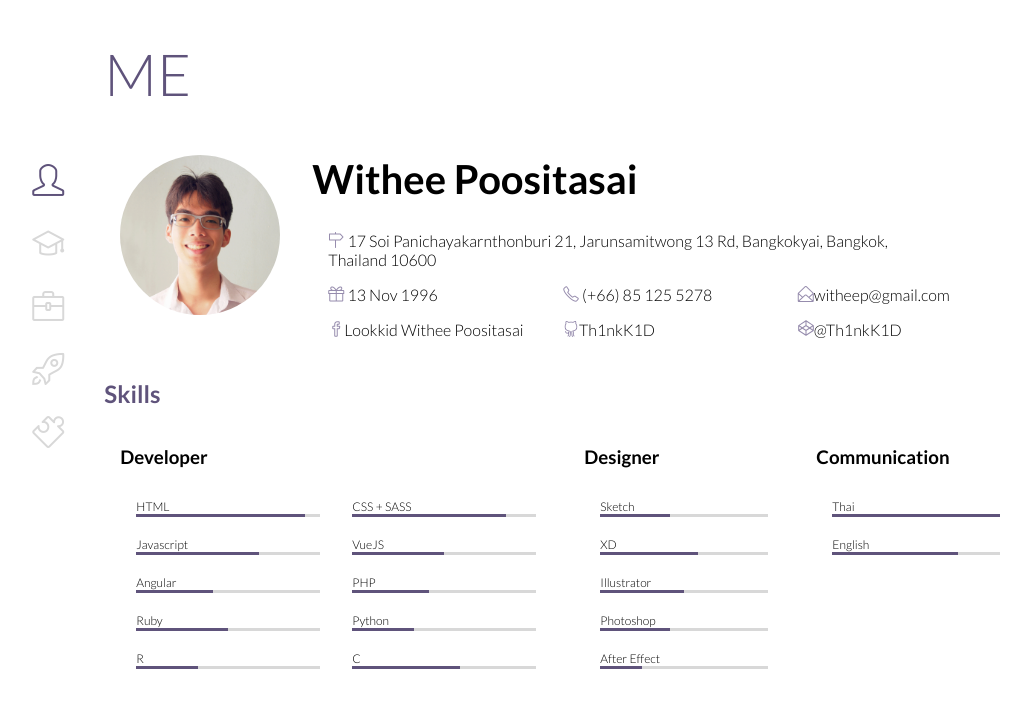
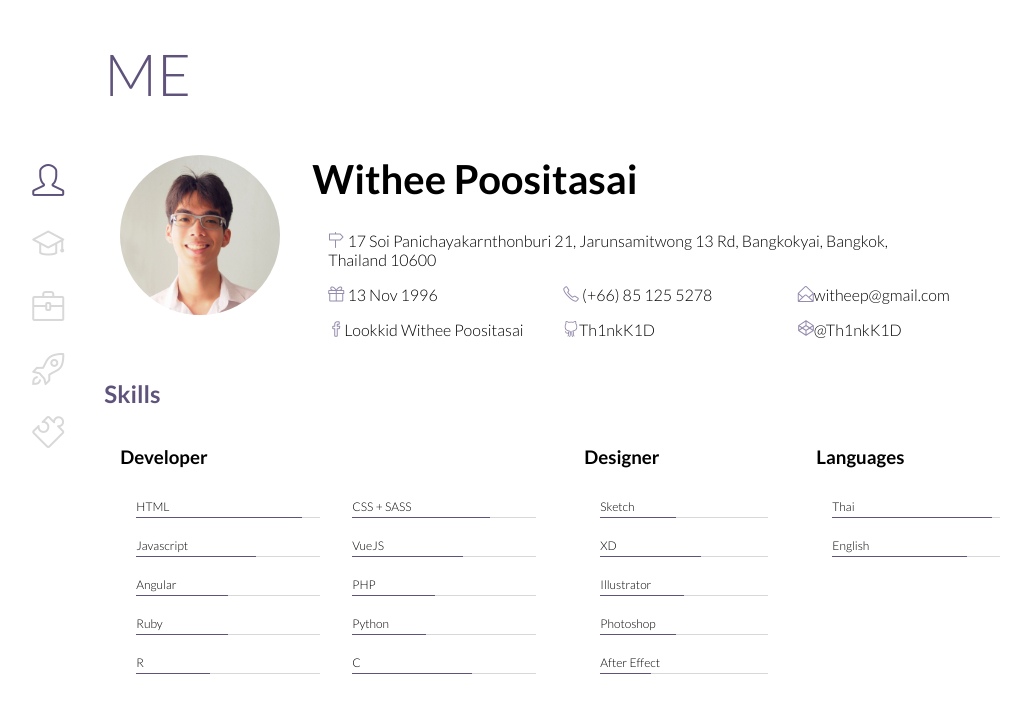
Before and after one commit to Th1nkK1D/me, a Vue app: page /profile in a window 1280 px wide. Shown: the top 708 px of the page, without its empty margins (125-1156 px from the left). Built offline with nearby package versions, Linux system fonts and the light colour scheme.

Commit message:
Update skillbar mechanic, add animation

```diff
--- a/src/components/Me.vue
+++ b/src/components/Me.vue
@@ -82,16 +82,16 @@ export default {
           size: 6,
           column: 2,
           skill: [
-            {label: 'HTML', value: '11'},
-            {label: 'CSS + SASS', value: '10'},
-            {label: 'Javascript', value: '8'},
-            {label: 'VueJS', value: '6'},
-            {label: 'Angular', value: '5'},
-            {label: 'PHP', value: '5'},
-            {label: 'Ruby', value: '6'},
-            {label: 'Python', value: '4'},
-            {label: 'R', value: '4'},
-            {label: 'C', value: '7'},
+            {label: 'HTML', value: '90'},
+            {label: 'CSS + SASS', value: '75'},
+            {label: 'Javascript', value: '65'},
+            {label: 'VueJS', value: '60'},
+            {label: 'Angular', value: '50'},
+            {label: 'PHP', value: '45'},
+            {label: 'Ruby', value: '50'},
+            {label: 'Python', value: '40'},
+            {label: 'R', value: '40'},
+            {label: 'C', value: '65'},
           ]
         },
         {
@@ -99,20 +99,20 @@ export default {
           size: null,
           column: 1,
           skill: [
-            {label: 'Sketch', value: '5'},
-            {label: 'XD', value: '7'},
-            {label: 'Illustrator', value: '6'},
-            {label: 'Photoshop', value: '5'},
-            {label: 'After Effect', value: '3'},
+            {label: 'Sketch', value: '45'},
+            {label: 'XD', value: '60'},
+            {label: 'Illustrator', value: '50'},
+            {label: 'Photoshop', value: '45'},
+            {label: 'After Effect', value: '30'},
           ]
         },
         {
-          name: 'Communication',
+          name: 'Languages',
           size: null,
           column: 1,
           skill: [
-            {label: 'Thai', value: '12'},
-            {label: 'English', value: '9'},
+            {label: 'Thai', value: '95'},
+            {label: 'English', value: '80'},
           ]
         }
       ]
--- a/src/components/Skillbar.vue
+++ b/src/components/Skillbar.vue
@@ -1,16 +1,35 @@
 <template>
-  <div class="container">
+  <div>
     <span>{{label}}</span>
-    <div class="columns is-gapless bar">
-      <div :class="'column is-'+value+' scale'"></div>
+    <div class="bar">
+      <div class="scale" :id="label.slice(0,3)"></div>
     </div>
   </div>
 </template>
 
 <script>
+import anime from 'animejs'
+
 export default {
   name: 'Skillbar',
   props: ['label','value'],
+  data() {
+    return {
+      animValue: 0
+    }
+  },
+  mounted() {
+    anime({
+      targets: '#'+this.label.slice(0,3),
+      direction: 'normal',
+      width: ['0%',this.value+'%'],
+      round: 1,
+      duration: 2000,
+      loop: false,
+      autoplay: true,
+      easing: 'easeInOutQuad',
+    });
+  }
 }
 </script>
 
@@ -18,11 +37,14 @@ export default {
   span {
     font-size: 12px;
   }
+
   .bar {
-    height: 3px;
+    height: 1px;
+    margin-top: 3px;
     background-color: #D8D8D8;
 
     .scale {
+      height: 100%;
       background-color: #5F537B;
     }
   }
```
